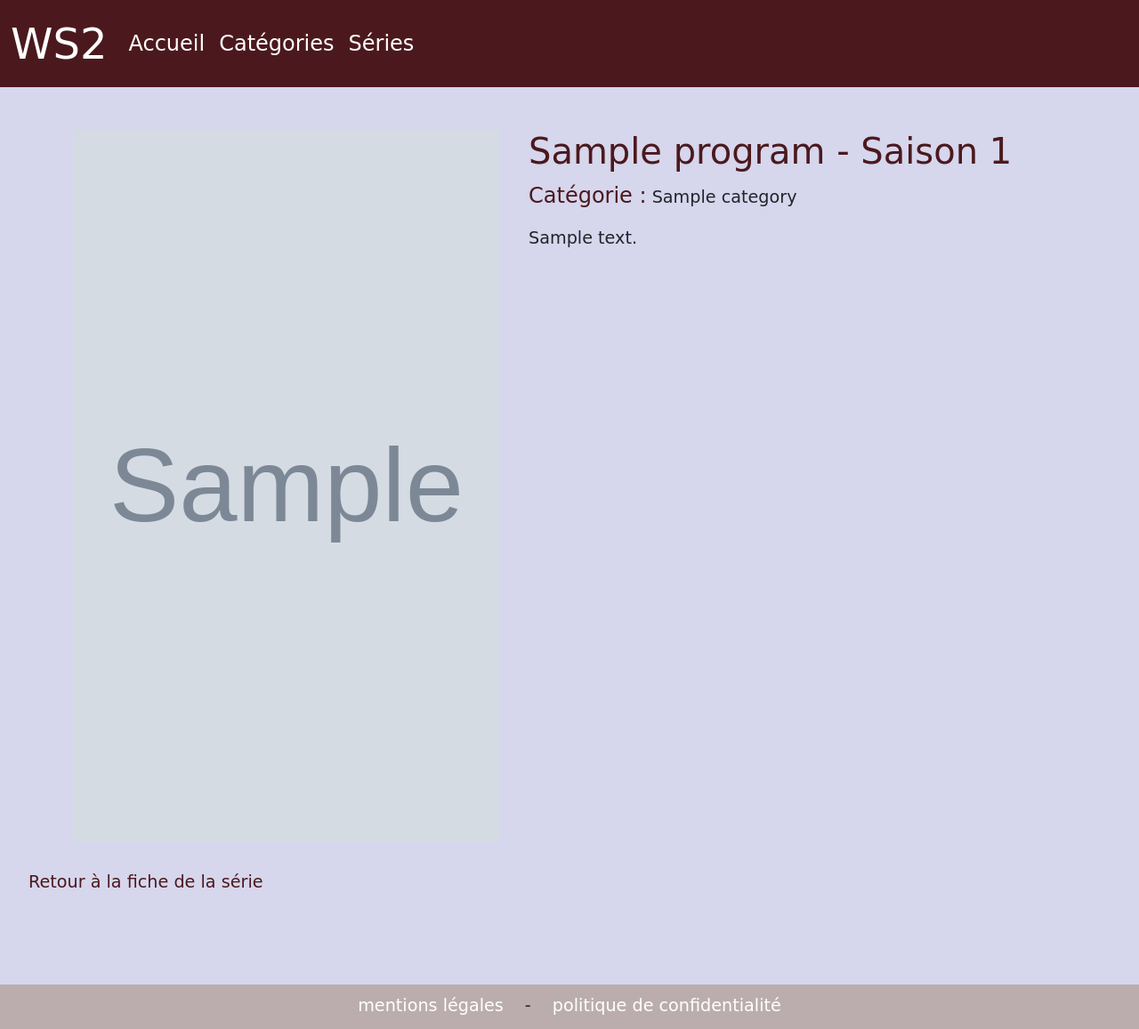
After one commit to veroniqueauzias/wildSeries2, a Symfony app: template templates/program/season_show.html.twig in a window 1280 px wide. The commit adds this page. Shown: the whole page at 89% size. Run offline with Twig, Linux system fonts and the light colour scheme; the template is opened without the code that fills it: most values are stand-ins (such as "Sample title", 1, 10 or a date in 2020); grey boxes marked "Sample" are stand-in pictures; style sheets or scripts are compiled from the project's sources; some libraries are stand-ins or nearby versions; some web fonts are replaced.

Commit message:
create season details page

```diff
--- /dev/null
+++ b/templates/program/season_show.html.twig
@@ -0,0 +1,25 @@
+{% extends "base.html.twig" %}
+
+{% block title %}WS2 - {{program.title}}{% endblock %}
+
+{% block body %}
+
+<div class="container mt-5">
+    <div class="programDetails flex">
+       <div class="poster">
+          <img class="posterImg align-self-start mr-3" src="{{program.poster}}" alt="{{ program.title }} poster">
+       </div>
+       <div class="media-body">
+          <h1 class="title mt-0">{{ program.title }} - Saison {{season.number}} </h1>
+          <p><span class="subtitle">Catégorie :</span> {{ program.category.name }}</p>
+          <p>{{season.description}}</p>
+
+       </div>
+    </div>
+ </div>
+ <div class="returnLink">
+    <a href="{{ path('program_show', { 'id': program.id })}}">
+       Retour à la fiche de la série
+    </a>
+ </div>
+{% endblock %}
--- a/templates/program/show.html.twig
+++ b/templates/program/show.html.twig
@@ -21,7 +21,7 @@
                  <h6 class="card-subtitle mb-2 text-muted">année : {{season.year}}</h6>
                  <!-- use string-extra got from composer to get twig truncate filter to use with u filter-->
                  <p class="card-text">{{season.description | u.truncate(100, '...')}}</p>
-                 <a href="#" class="card-link">Voir plus</a>
+                 <a href="{{path('program_season_show', { 'programId': program.id, 'seasonId':season.id }) }}" class="card-link">Voir plus</a>
                </div>
              </div>
             {% endfor %}
@@ -31,7 +31,7 @@
 </div>
 <div class="returnLink">
    <a href="{{ path('program_index') }}">
-      Retour à la liste des programmes
+      Retour à la liste des séries
    </a>
 </div>
 {% endblock %}
```
Also changed, not shown: src/Controller/ProgramController.php (+32 -0 lines).
